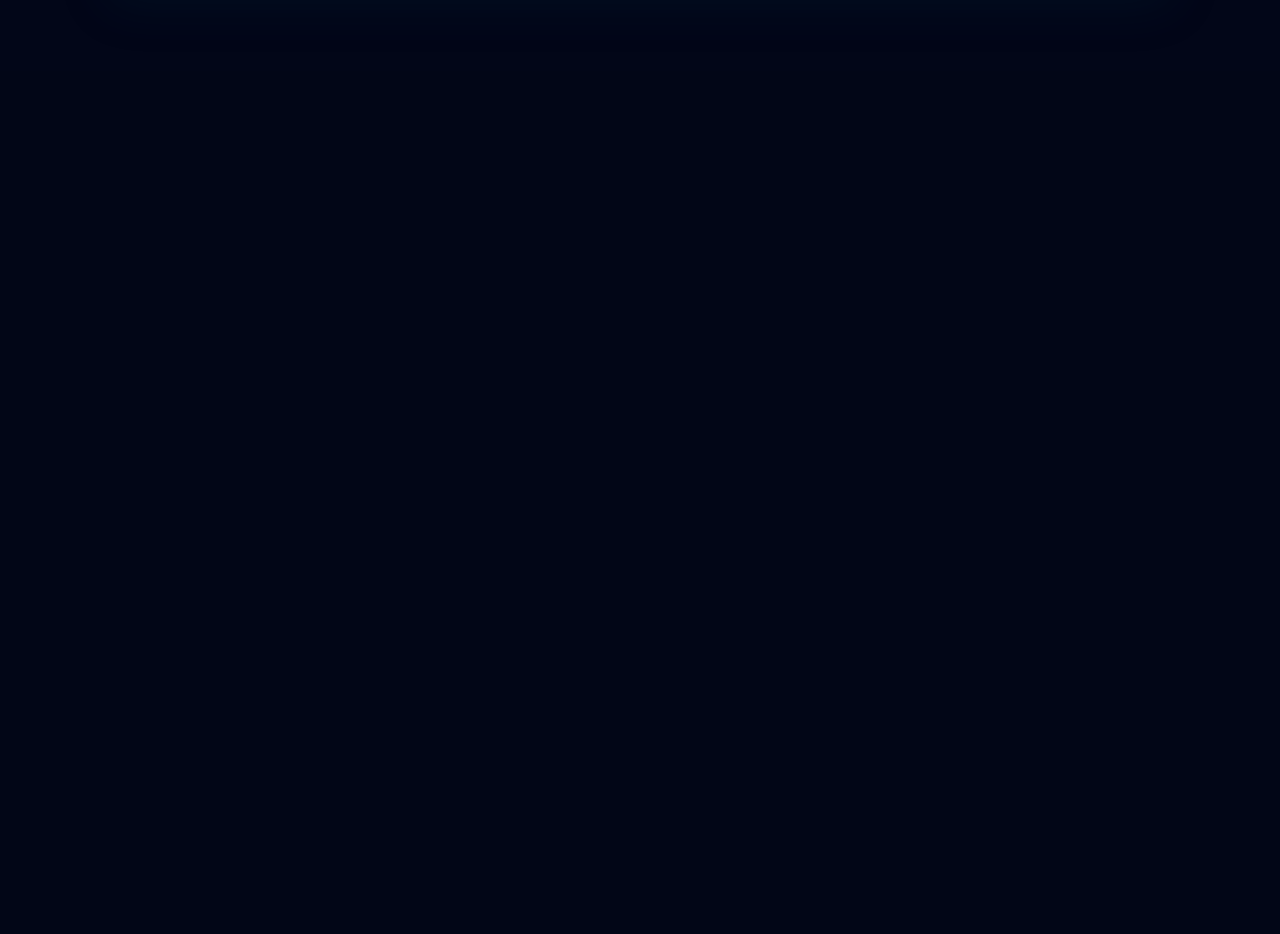
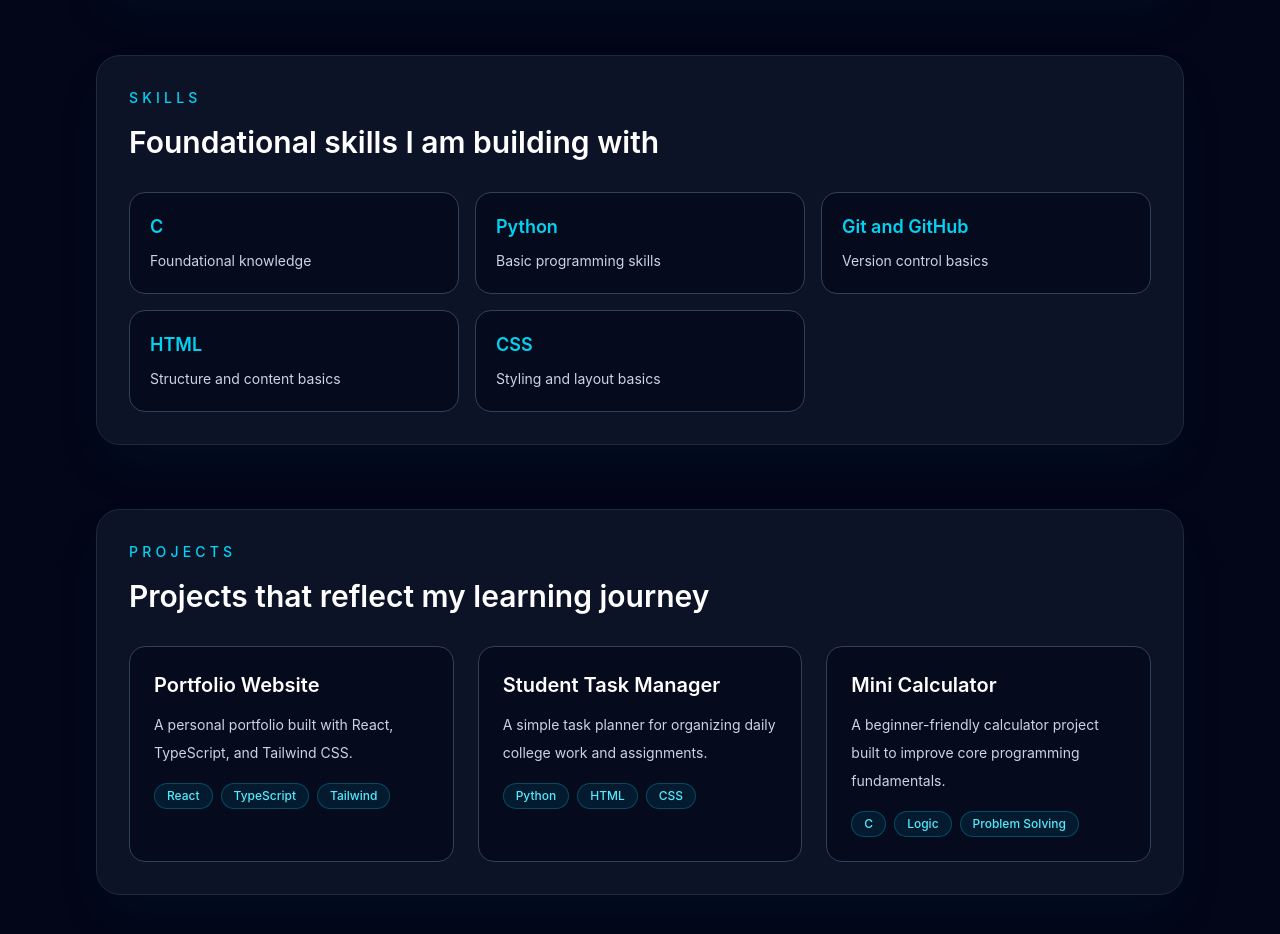
Before and after one commit to muhxz3/Portfolio, a React (Vite) app: page / in a window 1280 px wide. Shown: the part 1040-1974 px from the top of the page. Before the commit the page ends 1111 px from the top, so only its background shows below. Built offline with nearby package versions, Linux system fonts and the light colour scheme.

Commit message:
added projects and skills section

```diff
--- a/src/App.tsx
+++ b/src/App.tsx
@@ -1,5 +1,29 @@
 const navItems = ['About', 'Skills', 'Projects', 'Contact'];
 const interests = ['Software Development', 'Artificial Intelligence', 'Machine Learning', 'Problem Solving'];
+const skills = [
+  { name: 'C', level: 'Foundational knowledge' },
+  { name: 'Python', level: 'Basic programming skills' },
+  { name: 'Git and GitHub', level: 'Version control basics' },
+  { name: 'HTML', level: 'Structure and content basics' },
+  { name: 'CSS', level: 'Styling and layout basics' },
+];
+const projects = [
+  {
+    title: 'Portfolio Website',
+    description: 'A personal portfolio built with React, TypeScript, and Tailwind CSS.',
+    tech: ['React', 'TypeScript', 'Tailwind'],
+  },
+  {
+    title: 'Student Task Manager',
+    description: 'A simple task planner for organizing daily college work and assignments.',
+    tech: ['Python', 'HTML', 'CSS'],
+  },
+  {
+    title: 'Mini Calculator',
+    description: 'A beginner-friendly calculator project built to improve core programming fundamentals.',
+    tech: ['C', 'Logic', 'Problem Solving'],
+  },
+];
 
 function App() {
   return (
@@ -46,8 +70,8 @@ function App() {
           </div>
 
           <div className="rounded-3xl border border-slate-800 bg-slate-900/80 p-8 shadow-2xl shadow-cyan-950/30">
-            <div className="mb-6 h-32 w-32 rounded-full bg-gradient-to-br from-cyan-400 to-blue-600" >
-                <img src="./muhaz_photo.jpg" alt="Abdul Rahiman Muhaz" className="h-full w-full rounded-full object-cover" />
+            <div className="mb-6 h-32 w-32 rounded-full bg-gradient-to-br from-cyan-400 to-blue-600 p-1">
+                <img src="./muhaz_photo.jpg" className="h-full w-full rounded-full object-cover" />
             </div>
             <h2 className="text-2xl font-semibold">About Me</h2>
             <p className="mt-3 text-sm leading-7 text-slate-400">
@@ -70,6 +94,39 @@ function App() {
             ))}
           </div>
         </section>
+
+        <section id="skills" className="rounded-3xl border border-slate-800 bg-slate-900/80 p-8 shadow-2xl shadow-cyan-950/20">
+          <p className="text-sm font-medium uppercase tracking-[0.3em] text-cyan-400">Skills</p>
+          <h2 className="mt-4 text-3xl font-semibold text-white">Foundational skills I am building with</h2>
+          <div className="mt-8 grid gap-4 md:grid-cols-2 lg:grid-cols-3">
+            {skills.map((skill) => (
+              <div key={skill.name} className="rounded-2xl border border-slate-700 bg-slate-950/70 p-5">
+                <h3 className="text-lg font-semibold text-cyan-400">{skill.name}</h3>
+                <p className="mt-2 text-sm leading-6 text-slate-300">{skill.level}</p>
+              </div>
+            ))}
+          </div>
+        </section>
+
+        <section id="projects" className="rounded-3xl border border-slate-800 bg-slate-900/80 p-8 shadow-2xl shadow-cyan-950/20">
+          <p className="text-sm font-medium uppercase tracking-[0.3em] text-cyan-400">Projects</p>
+          <h2 className="mt-4 text-3xl font-semibold text-white">Projects that reflect my learning journey</h2>
+          <div className="mt-8 grid gap-6 lg:grid-cols-3">
+            {projects.map((project) => (
+              <article key={project.title} className="rounded-2xl border border-slate-700 bg-slate-950/70 p-6">
+                <h3 className="text-xl font-semibold text-white">{project.title}</h3>
+                <p className="mt-3 text-sm leading-7 text-slate-300">{project.description}</p>
+                <div className="mt-4 flex flex-wrap gap-2">
+                  {project.tech.map((tech) => (
+                    <span key={tech} className="rounded-full border border-cyan-500/30 bg-cyan-500/10 px-3 py-1 text-xs font-medium text-cyan-300">
+                      {tech}
+                    </span>
+                  ))}
+                </div>
+              </article>
+            ))}
+          </div>
+        </section>
       </main>
     </div>
   );
```
Also changed, not shown: 5 other files (tests, documents, lock files or other folders).
